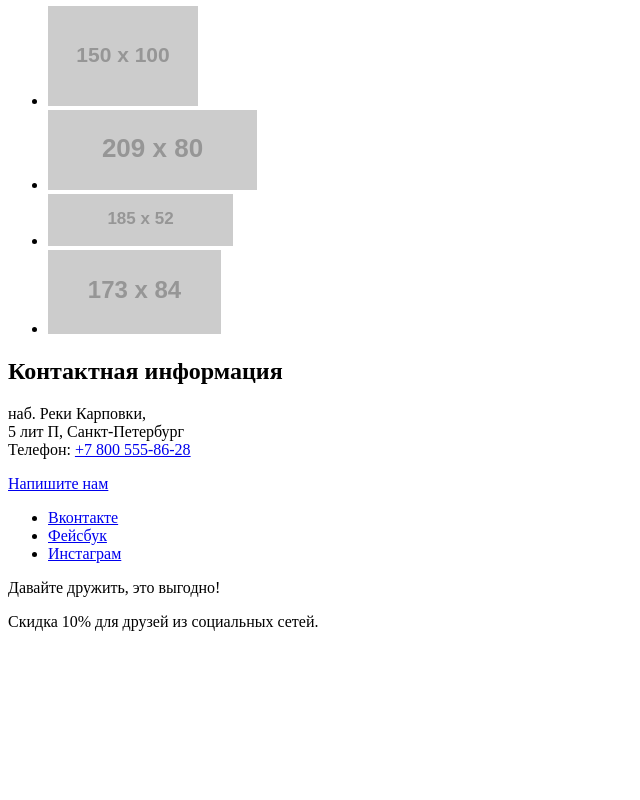
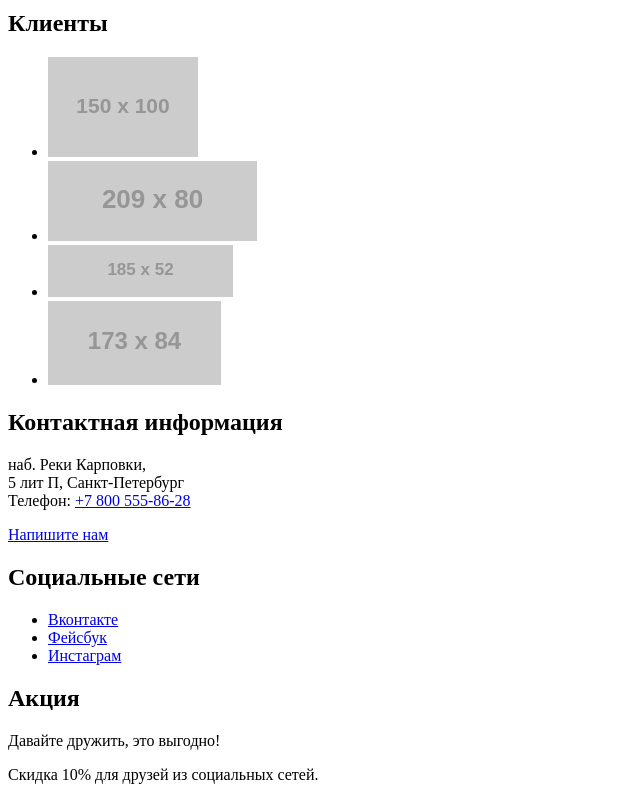
Before and after one commit to ddavydova/1789995-nerds-31, a plain HTML site: page index.html in a window 1280 px wide. Shown: the part 3961-4761 px from the top of the page, without its empty margins (0-640 px from the left). Before the commit the page ends 4608 px from the top, so only its background shows below. Drawn offline with Linux system fonts and the light colour scheme; placeholder pictures from the web are drawn by us.

Commit message:
Update index.html

```diff
--- a/index.html
+++ b/index.html
@@ -73,6 +73,7 @@
         </section>
 
         <section>
+            <div>
                 <h2>О компании</h2>
                 <p> Мы — маленькая, но гордая дизайн-студия из Краснодара. </p>
                 <p> Исповедуем принципы минимализма и чистоты. Ставим математический расчет превыше креатива. Работаем не покладая рук, как роботы. </p>
@@ -88,7 +89,12 @@
                         <p>Слайдшоу и видео для корпоративных презентаций</p>
                     </li>
                 </ul>
+            </div>
+        </section>
 
+        <section>
+            <div>
+                <h2>Преимущества</h2>
                 <img src="https://via.placeholder.com/360x208" alt="Логотип">
 
                 <h3>с 2004 года Любим точность во всем:</h3>
@@ -106,22 +112,31 @@
                         <p>Минимальная предоплата </p>
                     </li>
                 </ul>
+            </div>
         </section>
 
         <section>
             <h2>Клиенты</h2>
             <ul>
                     <li>
+                        <a href="#">
                            <img src="https://via.placeholder.com/150x100" alt=".html academy">
+                        </a>
                     </li>
                     <li>
+                        <a href="#">
                            <img src="https://via.placeholder.com/209x80" alt="Borodinski">
+                        </a>
                     </li>
                     <li>
+                        <a href="#">
                            <img src="https://via.placeholder.com/185x52" alt="Pink">
+                        </a>
                     </li>
                     <li>
+                        <a href="#">
                            <img src="https://via.placeholder.com/173x84" alt="Mishka">
+                        </a>
                     </li>
             </ul>
 
@@ -131,8 +146,8 @@
     </main>
 
     <footer>
+        <section>
             <h2>Контактная информация</h2>
-        <section>
                 <p>
                     наб. Реки Карповки,<br>
                     5 лит П, Санкт-Петербург<br>
@@ -144,6 +159,7 @@
 
           </section>
         <section>
+            <h2>Социальные сети</h2>
             <ul>
                 <li>
                     <a href="#">Вконтакте</a>
@@ -155,10 +171,10 @@
                     <a href="#">Инстаграм</a>
                 </li>
             </ul>
+            <h2>Акция</h2>
             <p>Давайте дружить, это выгодно!</p>
             <p>Скидка 10% для друзей из социальных сетей.</p>
         </section>
     </footer>
-
  </body>
 </html>
```
Lines whose indentation alone changed are shown as unchanged.
